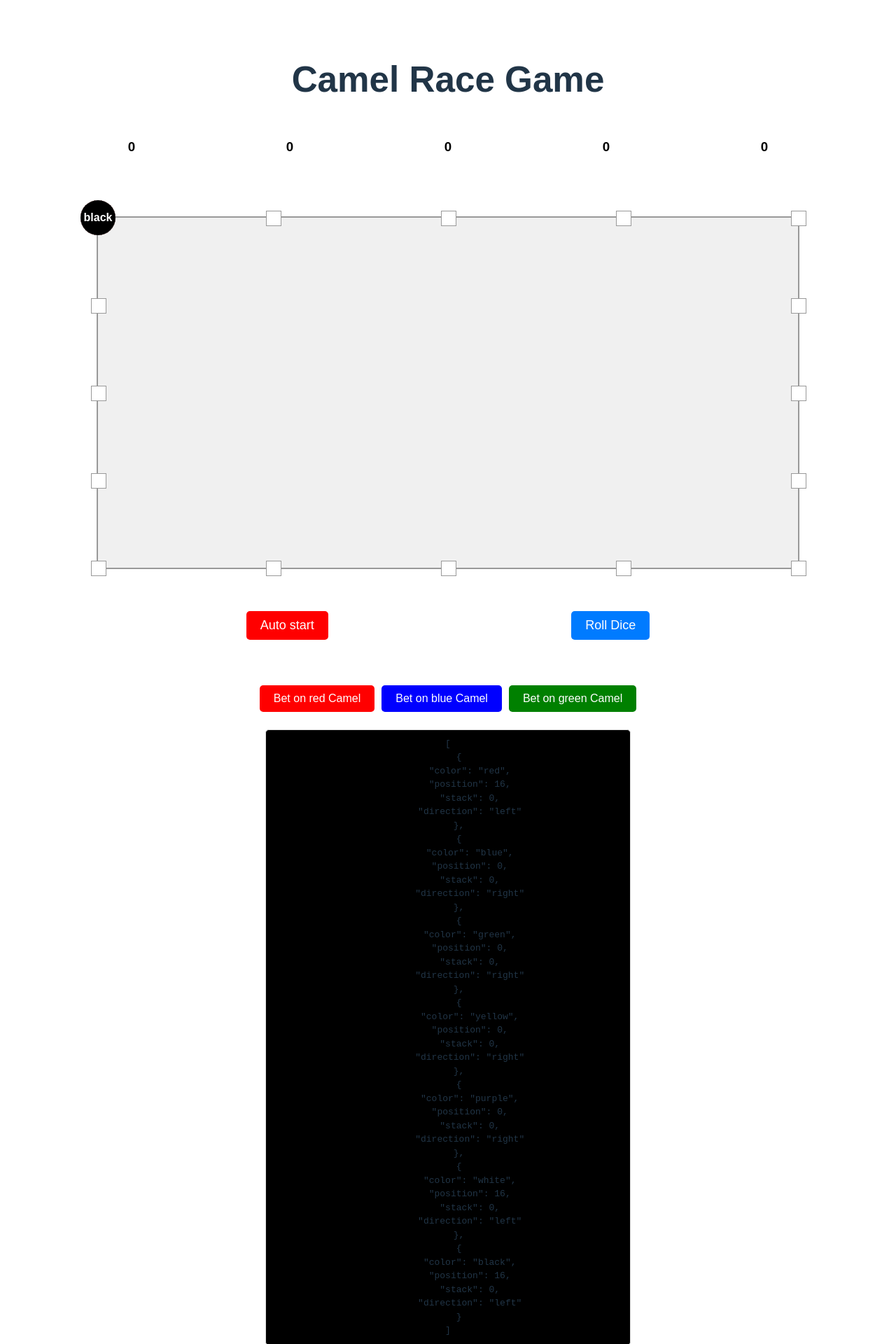
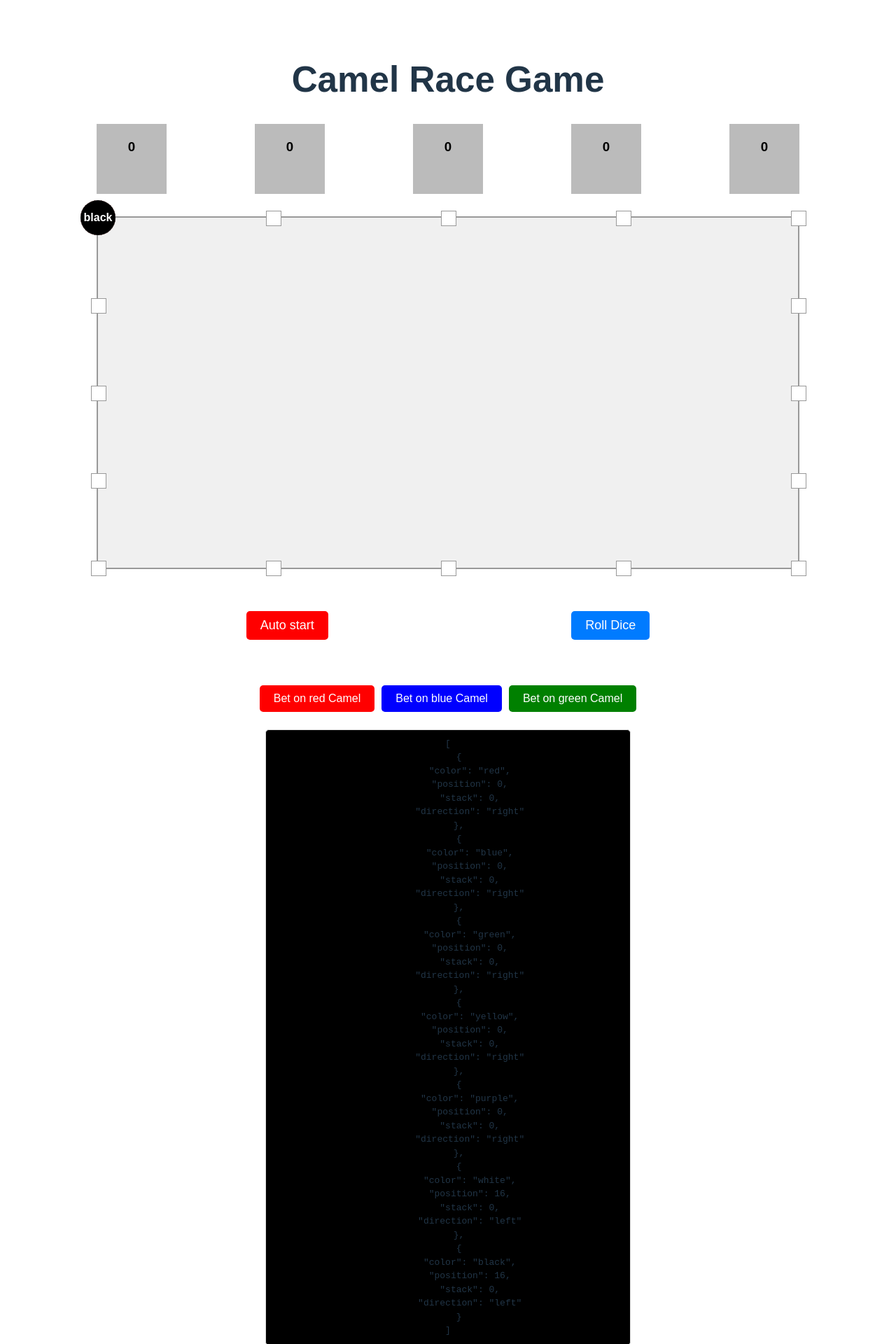
Before and after one commit to ilhamsa1/desert-game, a React (Vite) app: page / in a window 1280 px wide. Shown: the top 1920 px of the page at 70% size. Built offline with nearby package versions, Linux system fonts and the light colour scheme.

Commit message:
feat: black and white camel

```diff
--- a/src/components/without-pixi.tsx
+++ b/src/components/without-pixi.tsx
@@ -91,7 +91,7 @@ const moveCamel = (
       camel.stack > selectedCamel.stack
   );
   //--- End Camel Follow the camel in same stack
-  console.log(camelsHaveSamePositionButHightStack, 'camelsHaveSamePositionButHightStack')
+
   return camels.map((camel) => {
     const camelHaveSamePositionButHightStackIndex =
       camelsHaveSamePositionButHightStack.findIndex(
@@ -261,7 +261,7 @@ const Track: React.FC<{ camels: Camel[] }> = ({ camels }) => {
               display: "flex",
               justifyContent: "center",
               alignItems: "center",
-              color: "white",
+              color: camel.color === 'white'|| camel.color === 'yellow'  ? 'black' : 'white',
               fontWeight: "bold",
               zIndex: camel.stack,
               transition: "left 0.5s, top 0.5s",
@@ -305,7 +305,7 @@ const PlayerDashboard: React.FC<{ onPlaceBet: (color: string) => void }> = ({
 const CamelRaceGame: React.FC = () => {
   const [gameState, setGameState] = useState<GameState>({
     camels: [
-      { color: "red", position: 16, stack: 0, direction: "left" },
+      { color: "red", position: 0, stack: 0, direction: "right" },
       { color: "blue", position: 0, stack: 0, direction: "right" },
       { color: "green", position: 0, stack: 0, direction: "right" },
       { color: "yellow", position: 0, stack: 0, direction: "right" },
@@ -314,7 +314,7 @@ const CamelRaceGame: React.FC = () => {
       { color: "black", position: 16, stack: 0, direction: "left" },
     ],
     track: Array(16).fill(null),
-    dice: ["red", "blue", "green", "yellow", "purple", "silver"],
+    dice: ["red", "blue", "green", "yellow", "purple", "black", 'white'],
     crazyDice: ["black", "white"],
     winner: null,
   });
@@ -512,7 +512,7 @@ const CamelRaceGame: React.FC = () => {
               (_, activeIndex) => activeIndex === diceIndex
             );
 
-            const color = activeDice ? activeDice.color : "white";
+            const color = activeDice ? activeDice.color : "#bbb";
             const diceValue = activeDice ? activeDice.diceValue : 0;
 
             return (
@@ -521,7 +521,7 @@ const CamelRaceGame: React.FC = () => {
                   width: "100px",
                   height: "100px",
                   backgroundColor: color,
-                  color: "#000",
+                  color:  color === 'black' ? 'white' : 'black',
                 }}
                 key={diceIndex}
               >
```
